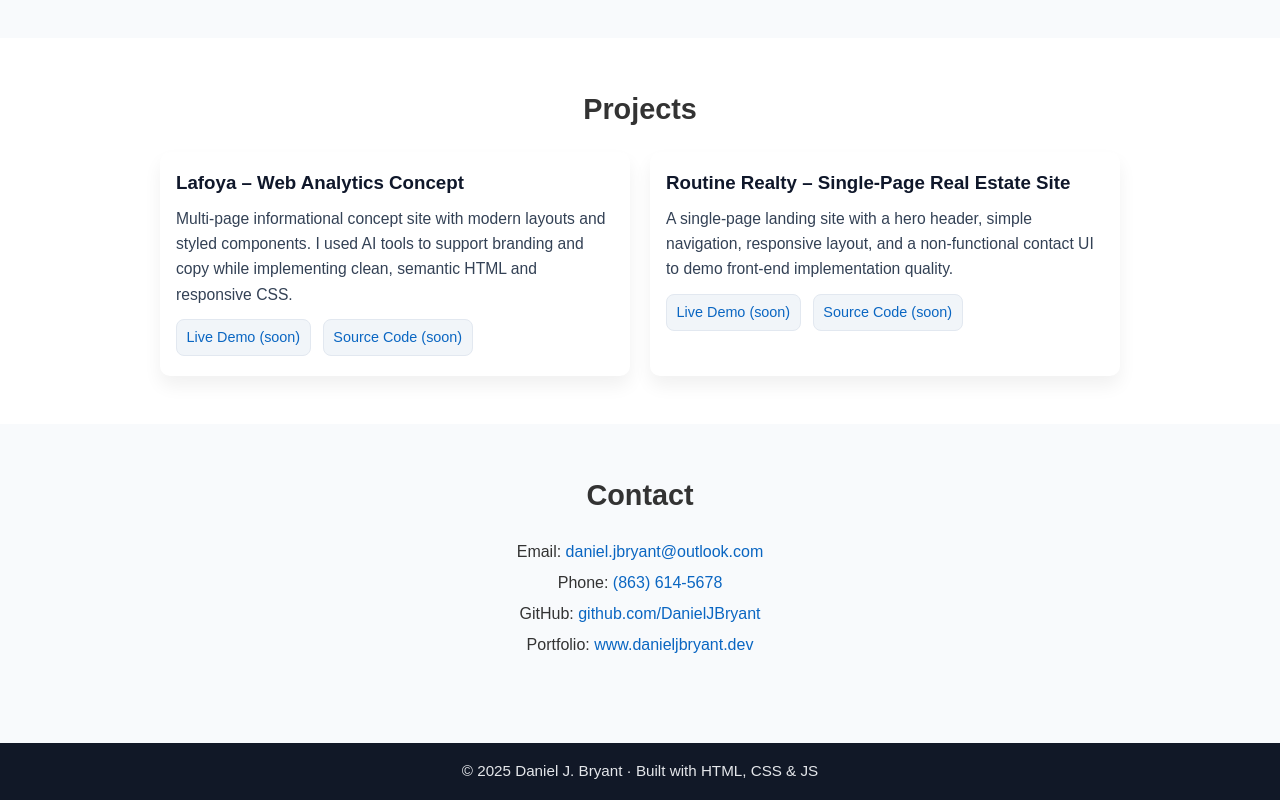
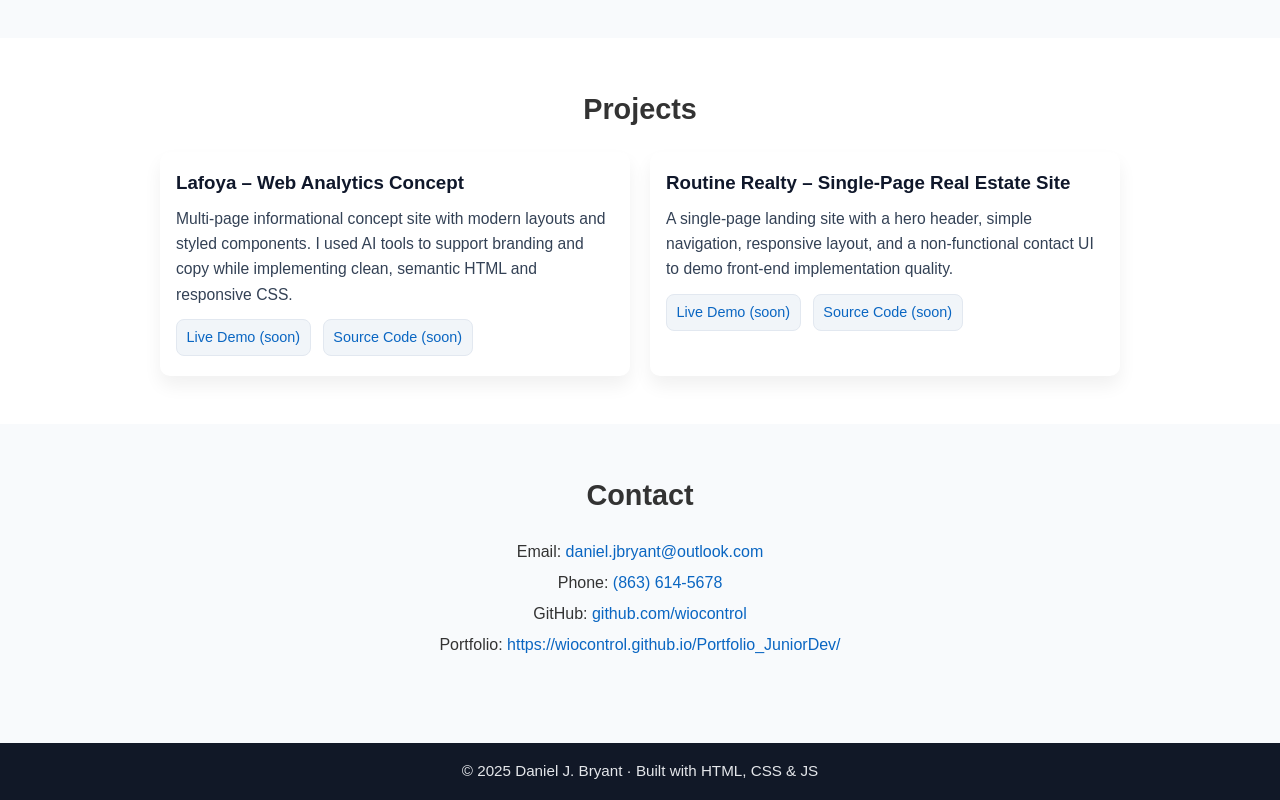
Before and after one commit to wiocontrol/Portfolio_JuniorDev, a plain HTML site: page index.html in a window 1280 px wide. Shown: the part 456-1256 px from the top of the page. Drawn offline with Linux system fonts and the light colour scheme.

Commit message:
update contact

```diff
--- a/index.html
+++ b/index.html
@@ -80,8 +80,8 @@
       <h2>Contact</h2>
       <p>Email: <a href="mailto:daniel.jbryant@outlook.com">daniel.jbryant@outlook.com</a></p>
       <p>Phone: <a href="tel:+18636145678">(863) 614-5678</a></p>
-      <p>GitHub: <a href="https://github.com/DanielJBryant" target="_blank" rel="noopener">github.com/DanielJBryant</a></p>
-      <p>Portfolio: <a href="https://www.danieljbryant.dev" target="_blank" rel="noopener">www.danieljbryant.dev</a></p>
+      <p>GitHub: <a href="https://github.com/wiocontrol" target="_blank" rel="noopener">github.com/wiocontrol</a></p>
+      <p>Portfolio: <a href="https://wiocontrol.github.io/Portfolio_JuniorDev/" target="_blank" rel="noopener">https://wiocontrol.github.io/Portfolio_JuniorDev/</a></p>
     </div>
   </section>
 
```
